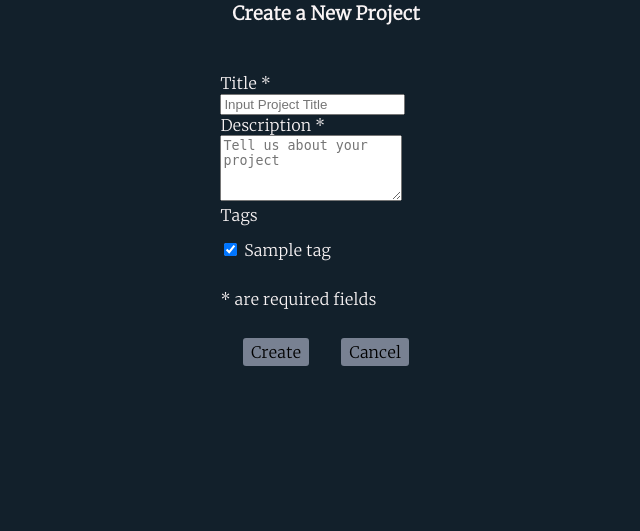
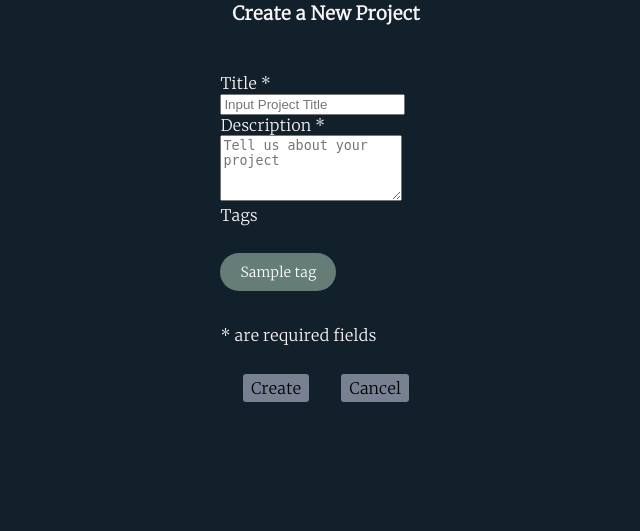
Before and after one commit to mradwan123/ideacloud, a Django app: page /create_project/ in a window 1280 px wide, after a click that opens the changed part. Shown: the part 368-899 px from the top of the page, without its empty margins (314-954 px from the left). Run offline with Django 5.2, Linux system fonts and the light colour scheme; tables that the repository leaves empty hold one stand-in row (values such as "Sample post"); some libraries are stand-ins or nearby versions; some web fonts are replaced.

Commit message:
feat: styling of buttons for tags'

```diff
--- a/static/css/idea_cloud.css
+++ b/static/css/idea_cloud.css
@@ -408,56 +408,54 @@ label {
     margin: 15px 0 25px 0;
 }
 
-/* Hide the actual checkbox */
-.tag-checkbox-hidden {
+/* Hide the checkbox */
+.tag-checkbox {
     display: none;
 }
 
-/* Tag button styling */
-.tag-button {
-    display: inline-flex;
-    align-items: center;
-    padding: 10px 18px;
-    background-color: transparent;
-    border: 2px solid #007bff;
-    border-radius: 5px;
-    color: #007bff;
+/* Tag button - the entire tag is clickable */
+.tag-btn {
+    display: inline-block;
+    padding: 10px 20px;
+    background-color: #e9ecef;
+    color: #495057;
+    border-radius: 25px;
     font-size: 14px;
     font-weight: 500;
     cursor: pointer;
     transition: all 0.3s ease;
     user-select: none;
-    position: relative;
 }
 
-/* Add checkmark before text when selected */
-.tag-checkbox-hidden:checked + .tag-button::before {
-    content: "✓ ";
-    font-weight: bold;
-    margin-right: 5px;
+/* Hover effect - when mouse is over */
+.tag-btn:hover {
+    background-color: #dee2e6;
+    transform: translateY(-2px);
 }
 
-/* Hover effect */
-.tag-button:hover {
-    background-color: rgba(0, 123, 255, 0.1);
-    border-color: #0056b3;
-}
-
-/* Active/Selected state */
-.tag-checkbox-hidden:checked + .tag-button {
-    background-color: #007bff;
-    border-color: #007bff;
+/* Selected state - when clicked/toggled ON */
+.tag-checkbox:checked + .tag-btn {
+    background-color: #647D76;
     color: #ffffff;
 }
 
-.tag-checkbox-hidden:checked + .tag-button:hover {
-    background-color: #0056b3;
-    border-color: #0056b3;
+/* Selected hover - when hovering over a selected tag */
+.tag-checkbox:checked + .tag-btn:hover {
+    background-color: #647D76;
 }
 
 /* No tags message */
 .no-tags {
     color: #6c757d;
     font-style: italic;
+    margin: 0;
+}
+
+/* File input hint */
+.file-hint {
+    display: block;
+    color: #6c757d;
+    margin-top: 5px;
+    font-size: 0.9em;
 }
 /* ----- end tags buttons ---------
--- a/templates/create_project.html
+++ b/templates/create_project.html
@@ -25,15 +25,13 @@
 
     <!-- tags to add -->
      <!-- tags selection -->
-    <label for="tags">Tags</label>
+  <label>Tags</label>
     <div class="tags-container">
         {% for tag in tags %}
-        <div class="tag-checkbox">
-            <input type="checkbox" id="tag-{{ tag.id }}" name="tags" value="{{ tag.id }}">
-            <label for="tag-{{ tag.id }}">{{ tag.name }}</label>
-        </div>
+            <input type="checkbox" id="tag-{{ tag.id }}" name="tags" value="{{ tag.id }}" class="tag-checkbox">
+            <label for="tag-{{ tag.id }}" class="tag-btn">{{ tag.name }}</label>
         {% empty %}
-        <p class="no-tags">No tags available. Contact admin to add tags.</p>
+            <p class="no-tags">No tags available. Contact admin to add tags.</p>
         {% endfor %}
     </div>
     <!-- picure uploading to add -->
```
